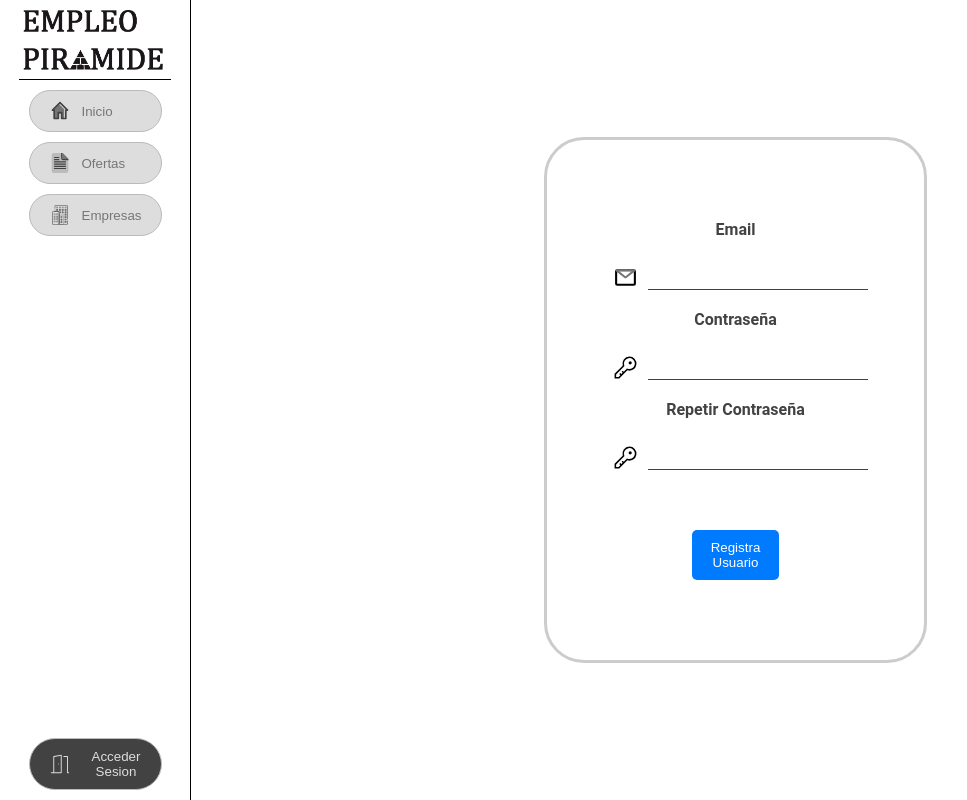
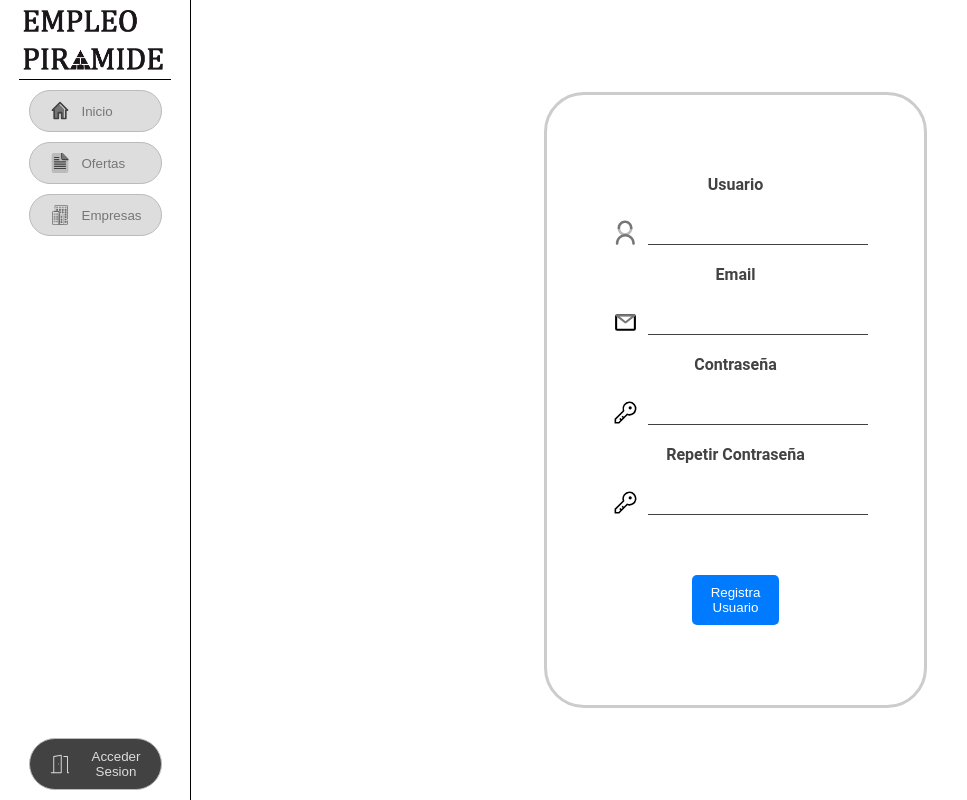
Before and after one commit to AlexisPiramide/Pruebas-Projecto-Final, a React (Vite) app: page / in a window 1280 px wide. Shown: the whole page, without its empty margins (0-967 px from the left). Built offline with nearby package versions, Linux system fonts and the light colour scheme.

Commit message:
Añadido campo Usuario

```diff
--- a/src/fragments/Registro.jsx
+++ b/src/fragments/Registro.jsx
@@ -1,13 +1,15 @@
 import  {React, useState } from 'react';
-import '../style/LogIn.css';
+import '../style/Registro.css';
 import emailImage from '../img/email.svg';
 import passwordImage from '../img/password.svg';
+import usuarioImage from '../img/user.svg';
 export default function LogIn() {
 
 
     const [correo, setCorreo] = useState('');
     const [password, setPassword] = useState('');
     const [repetirPassword, setRepetirPassword] = useState('');
+    const [usuario, setUsuario] = useState('');
 
     const registrar = (e) => {
         e.preventDefault();
@@ -15,6 +17,7 @@
         console.log(correo)
         console.log(password)
         console.log(repetirPassword)
+        console.log(usuario)
     }
 
 
@@ -22,6 +25,11 @@
     return (
         <main>
             <form>
+            <label htmlFor="usuario">Usuario</label>
+                <div className='campo-formulario'>
+                    <img src={usuarioImage} alt="lock" />
+                    <input type="usuario" id="usuario" name="usuario" onChange={(e)=> setUsuario(e.target.value)} required />
+                </div>
                 <label htmlFor="email">Email</label>
                 <div className='campo-formulario'>
                     <img src={emailImage} alt="lock" />
--- /dev/null
+++ b/src/style/Registro.css
@@ -0,0 +1,83 @@
+:root{
+    --primario: #dddddd;
+    --secundario: #bbbbbb;
+    --letras:#767676;
+    --resalte: #424242;
+}
+#root{
+    display: flex;
+    flex-direction: row;
+}
+
+body{
+    margin: 0;
+    padding: 0;
+    font-family: 'Roboto', sans-serif;
+    display: flex;
+    width: 100%;
+}
+
+main{
+    width: 100%;
+    display: flex;
+    align-items: center;
+    justify-content: center;
+}
+
+form{
+    display: flex;
+    flex-direction: column;
+    justify-content: center;
+    align-items: center;
+    width: 20%;
+    gap: 10px;
+    border: 3px solid #ccc;
+    border-radius: 40px;
+    padding: 5em;
+}
+
+
+label {
+    display: block;
+    margin-bottom: 5px;
+    color: var(--resalte);
+    font-weight: bold;
+
+}
+
+input{
+    width: 15em;
+    padding: 10px;
+    margin-bottom: 10px;
+    border-bottom: 1px solid var(--resalte);
+    border-top: none;
+    border-left: none;
+    border-right: none;
+}
+.campo-formulario{
+    display: flex;
+    justify-content: center;
+    align-items: center;
+}
+
+.campo-formulario > img{
+    width: 25px;
+    height: 25px;
+    padding: 10px;
+}
+
+button[type="submit"] {
+    margin-top: 40px;
+    width: 40%;
+    padding: 10px;
+    border: none;
+    border-radius: 5px;
+    background-color: #007bff;
+    color: #fff;
+    cursor: pointer;
+
+}
+
+button[type="submit"]:hover {
+    background-color: #0056b3;
+}
```
Also changed, not shown: src/img/user.svg (added).
